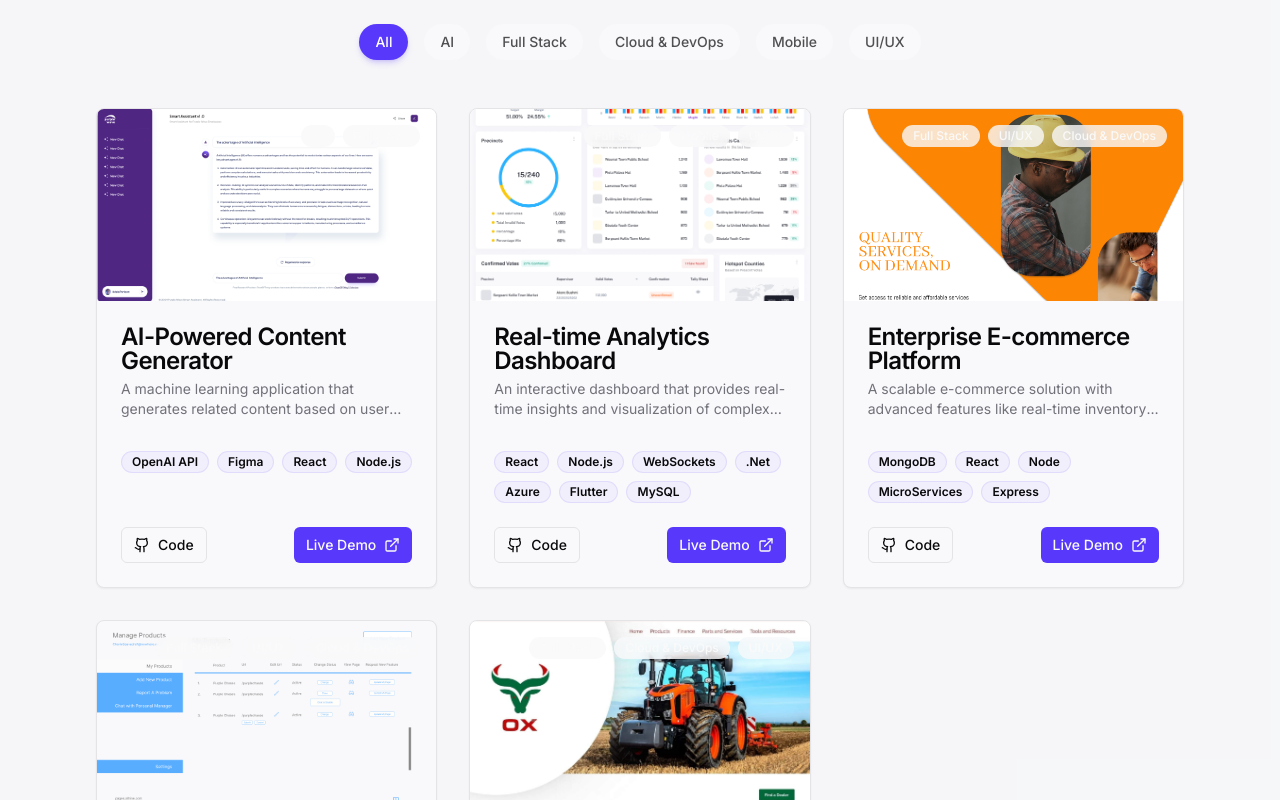
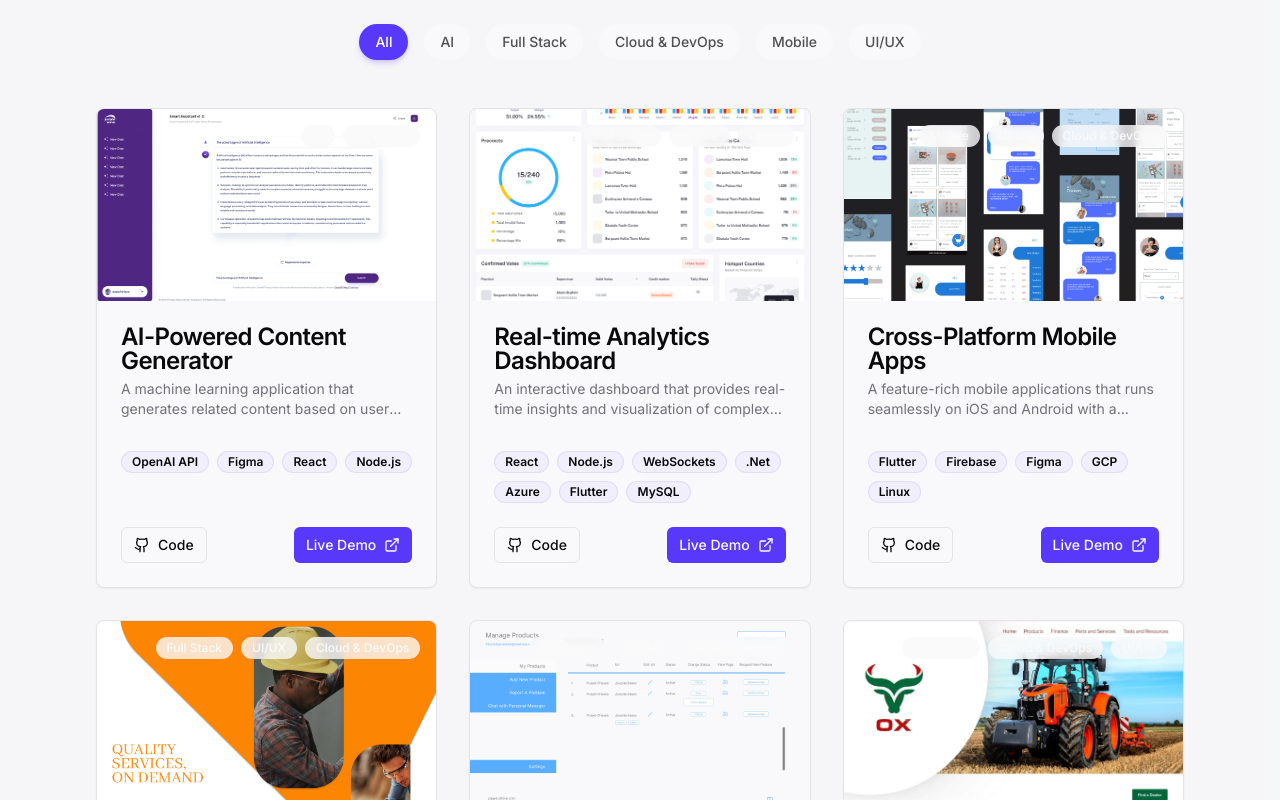
Before and after one commit to amevorv/amevor.github.io, a React (Vite) app: page / in a window 1280 px wide. Shown: the part 1020-1820 px from the top of the page. Built offline with nearby package versions, Linux system fonts and the light colour scheme.

Commit message:
fix: compress foodzup image and refactor in code

```diff
--- a/src/components/Projects.tsx
+++ b/src/components/Projects.tsx
@@ -4,7 +4,7 @@ import ProjectCard from './ProjectCard';
 import smartAIassistant from '@/assets/projects/smartassistant.png';
 import calleva from '@/assets/projects/calleva.png';
 import electconnect from '@/assets/projects/electconnect.png';
-// import foodzup from '@/assets/projects/foodzup.png';
+import foodzup from '@/assets/projects/foodzup.png';
 import oxafrica from '@/assets/projects/ox.jpg';
 import lta from '@/assets/projects/manager.png';
 
@@ -31,16 +31,16 @@ const projects = [
     liveDemo: 'https://amevorv.github.io',
     githubRepo: 'https://github.com/Tech231Liberia/analytics-dashboard',
   },
-  // {
-  //   id: 3,
-  //   title: 'Cross-Platform Mobile Apps',
-  //   description: 'A feature-rich mobile applications that runs seamlessly on iOS and Android with a shared codebase.',
-  //   image: foodzup,
-  //   categories: ['Mobile', 'UI/UX', 'Cloud & DevOps'],
-  //   techStack: ['Flutter', 'Firebase', 'Figma', 'GCP', 'Linux'],
-  //   liveDemo: 'https://amevorv.github.io',
-  //   githubRepo: 'https://github.com/Chop-money.co/mobile-app',
-  // },
+  {
+    id: 3,
+    title: 'Cross-Platform Mobile Apps',
+    description: 'A feature-rich mobile applications that runs seamlessly on iOS and Android with a shared codebase.',
+    image: foodzup,
+    categories: ['Mobile', 'UI/UX', 'Cloud & DevOps'],
+    techStack: ['Flutter', 'Firebase', 'Figma', 'GCP', 'Linux'],
+    liveDemo: 'https://amevorv.github.io',
+    githubRepo: 'https://github.com/Chop-money.co/mobile-app',
+  },
   {
     id: 4,
     title: 'Enterprise E-commerce Platform',
```
Also changed, not shown: src/assets/projects/foodzup.png.
